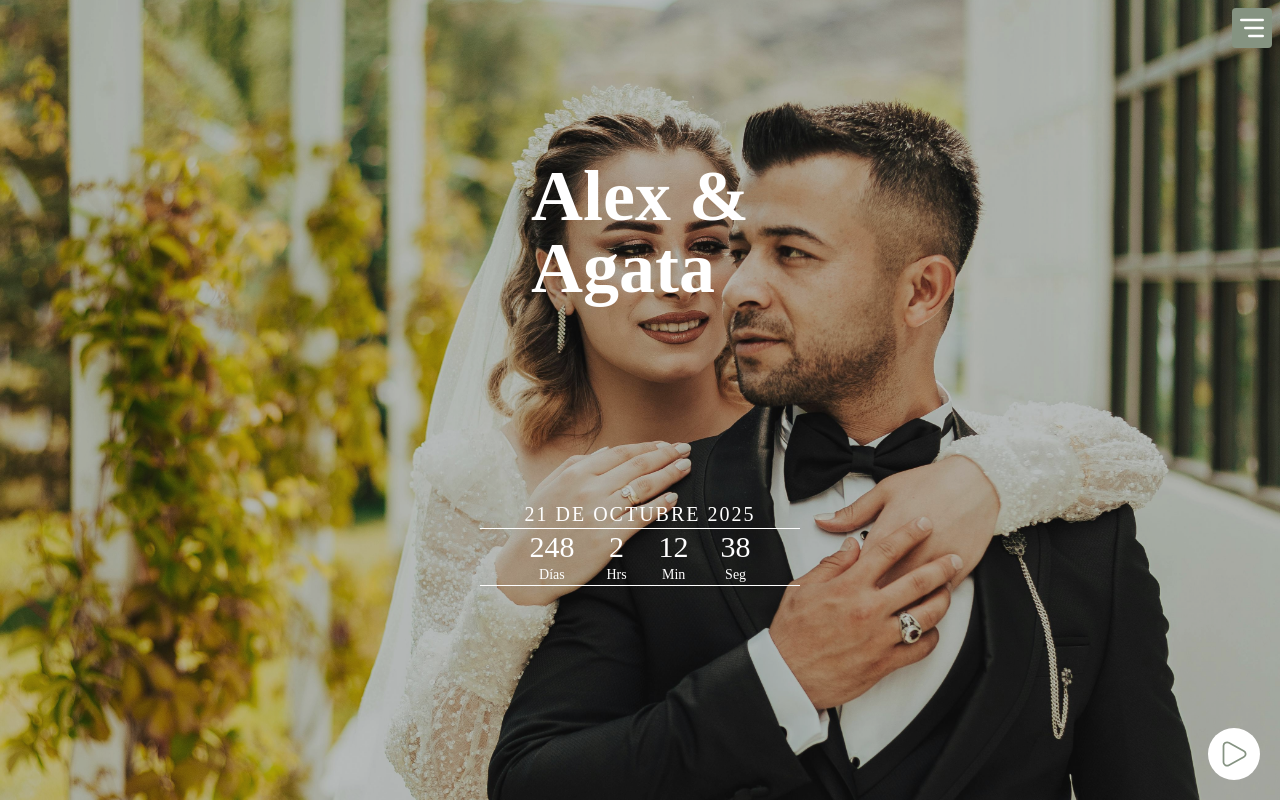
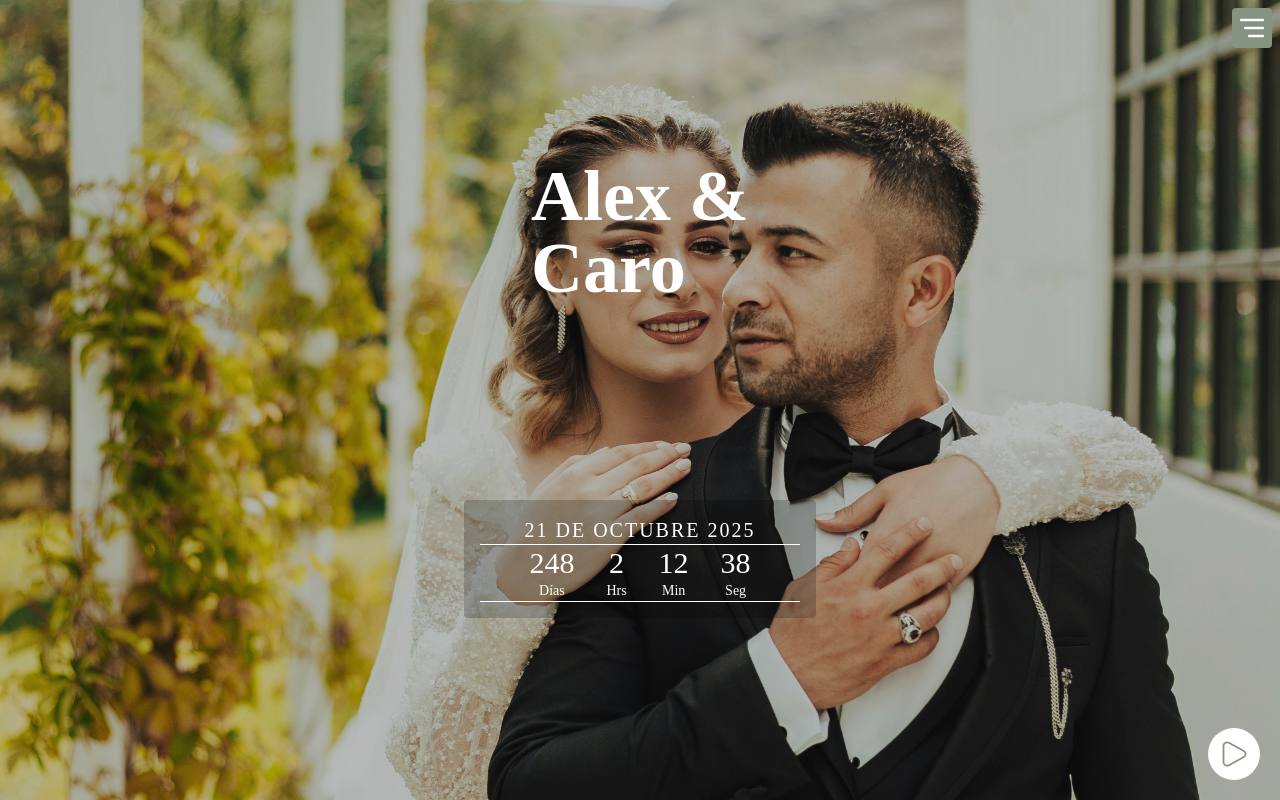
Before and after one commit to VictorGarcia2/template-one-wedding, a React (Vite) app: page / in a window 1280 px wide. Shown: the top 800 px of the page. Built offline with nearby package versions, Linux system fonts and the light colour scheme; a web font is replaced by a local one.

Commit message:
Actualizar títulos y mejorar estilos en varios componentes para reflejar el nombre correcto y optimizar la presentación

```diff
--- a/index.html
+++ b/index.html
@@ -4,7 +4,7 @@
     <meta charset="UTF-8" />
     <link rel="icon" type="image/svg+xml" href="/vite.svg" />
     <meta name="viewport" content="width=device-width, initial-scale=1.0" />
-    <title>Vite + React</title>
+    <title>Alex & Caro</title>
   </head>
   <body>
     <div id="root"></div>
--- a/src/components/ReproductorMusica.jsx
+++ b/src/components/ReproductorMusica.jsx
@@ -16,7 +16,7 @@ const ReproductorMusica = () => {
   return (
     <div className='fixed  bottom-5 right-5 z-40'>
       <audio ref={audioRef} src="musica/Bruno Mars - Marry You (Official Lyric Video) - Bruno Mars.mp3" />
-      <div className='bg-white rounded-full p-3' onClick={togglePlayPause}>
+      <div className='cursor-pointer bg-white rounded-full p-3' onClick={togglePlayPause}>
         {isPlaying ? <img className='w-7' src="icons/pause.svg" alt="" /> : <img className='w-7' src="icons/play.svg" alt="" /> }
       </div>
     </div>
--- a/src/pages/HomePage.jsx
+++ b/src/pages/HomePage.jsx
@@ -31,7 +31,7 @@ export default function HomePage() {
         className={`fixed z-50 bg-[#859381] h-screen w-screen grid place-content-center transition-opacity duration-1000 ${carga}`}
       >
         <h1 className=" font-display text-white -mt-24 text-6xl text-center">
-          Alex & <br /> Agata
+          Alex & <br /> Caro
         </h1>
       </div>
       {/* Contenido principal */}
--- a/src/sections/Asistencia.jsx
+++ b/src/sections/Asistencia.jsx
@@ -34,7 +34,9 @@ export default function () {
   };
   return (
     <div className="items-center flex flex-col justify-center text-center ">
-      <img src="pexels-emma-bauso-1183828-2253870.jpg" alt="" />
+      <img
+      className="sm:h-[500px] object-cover w-full"
+      src="pexels-emma-bauso-1183828-2253870.jpg" alt="" />
       <div className="px-10 pt-10">
         <p className="font-display text-3xl">CONFIRMA TU ASISTENCIA</p>
         <p className="font-display py-5">
--- a/src/sections/Contador.jsx
+++ b/src/sections/Contador.jsx
@@ -13,12 +13,12 @@ export default function Contador() {
     );
   }, []);
   return (
-    <div className="sm:h-[900px]  bg-black/90   w-full">
+    <div className="sm:h-[900px]  bg-black/90 z-20   w-full">
       <div className="flex flex-col items-center ">
         <h1  className=" text-white mt-40 text-7xl absolute font-display font-bold z-20  ">
-          Alex & <br /> Agata
+          Alex & <br /> Caro
         </h1>
-        <div className="absolute  mt-[500px] z-20  w-full ">
+        <div className="absolute  bg-black/20 rounded p-4 flex flex-col justify-center  mt-[500px] z-20  ">
           <p className="w-full font-display text-center text-xl tracking-widest text-white ">
             21 DE OCTUBRE 2025
           </p>
--- a/src/sections/Footer.jsx
+++ b/src/sections/Footer.jsx
@@ -3,7 +3,7 @@ import React from 'react'
 export default function Footer() {
   return (
     <div className='flex flex-col justify-center'>
-      <p className=' p-4 text-center font-display text-4xl '>Alex & Agata</p>
+      <p className=' p-4 text-center font-display text-4xl '>Alex & Caro</p>
     </div>
   )
 }
--- a/src/sections/Noninos.jsx
+++ b/src/sections/Noninos.jsx
@@ -3,7 +3,9 @@ import React from "react";
 export default function Noninos() {
   return (
     <div>
-      <img src="gallery/foto-15.jpg" alt="" />
+      <img
+      className="w-full   sm:h-[500px] object-cover"
+      src="gallery/foto-15.jpg" alt="" />
       <div className="bg-gray-100 text-center py-10">
       <p className="font-display text-3xl " data-aos="zoom-in">NO NIÑOS</p>
       <p className="font-display text-2xl mt-5 mx-auto w-60" data-aos="fade-right">
--- a/src/sections/Padres.jsx
+++ b/src/sections/Padres.jsx
@@ -2,9 +2,8 @@ import React from "react";
 
 export default function Padres() {
   return (
-    <div className="bg-slate-100 flex flex-col justify-center text-white align-middle items-center">
+    <div className="bg-slate-100 flex flex-col z-50 justify-center text-white align-middle items-center">
       <div className="w-80 bg-[#859382] mt-10 mb-10 rounded-3xl">
-      {/* Título principal */}
         <p
           className="font-display font-300 text-3xl text-center pt-10"
           data-aos="fade-down" // Animación de fade hacia abajo
```
Also changed, not shown: src/components/CountdownTimer.jsx (+14 -16 lines). Lines whose indentation alone changed are shown as unchanged.
